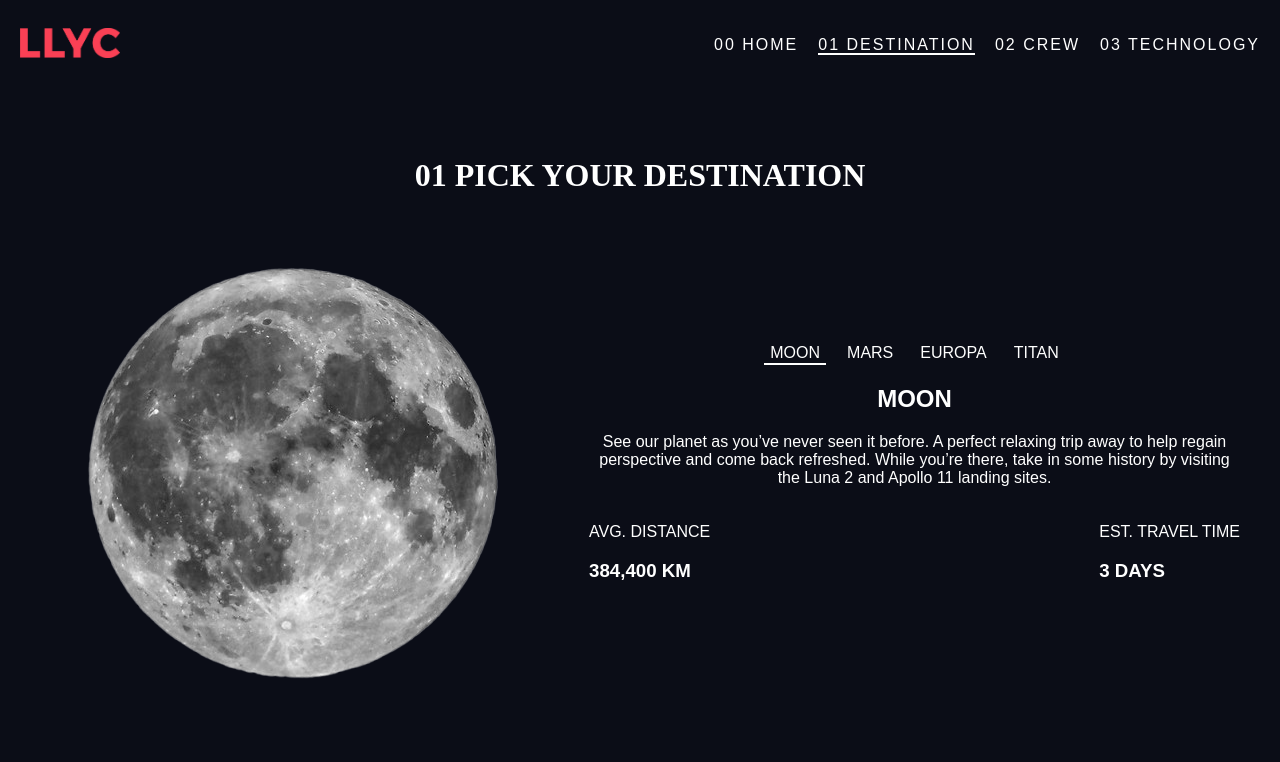
After one commit to bekersocialand/clara, a PHP site: page /index.php in a window 1280 px wide. The commit adds this page. Shown: the top 762 px of the page. Run offline with PHP 8.4, Linux system fonts and the light colour scheme; some web fonts are replaced.

Commit message:
add php files

```diff
--- /dev/null
+++ b/data.php
@@ -0,0 +1,31 @@
+<?php
+$destinations = [
+    'moon' => [
+        'name' => 'MOON',
+        'description' => 'See our planet as you’ve never seen it before. A perfect relaxing trip away to help regain perspective and come back refreshed. While you’re there, take in some history by visiting the Luna 2 and Apollo 11 landing sites.',
+        'avg_distance' => '384,400 KM',
+        'travel_time' => '3 DAYS',
+        'image' => 'media/moon.png',
+    ],
+    'mars' => [
+        'name' => 'MARS',
+        'description' => 'Don’t forget to pack your hiking boots. You’ll need them to tackle Olympus Mons, the tallest planetary mountain in our solar system. There’s also Valles Marineris, one of the largest canyons.',
+        'avg_distance' => '225 MIL. KM',
+        'travel_time' => '9 MONTHS',
+        'image' => 'media/mars.png',
+    ],
+    'europa' => [
+        'name' => 'EUROPA',
+        'description' => 'The smallest of the four Galilean moons orbiting Jupiter, Europa is a winter lover’s dream. With an icy surface, it’s perfect for skating or ice cave exploration.',
+        'avg_distance' => '628 MIL. KM',
+        'travel_time' => '6 YEARS',
+        'image' => 'media/europa.png',
+    ],
+    'titan' => [
+        'name' => 'TITAN',
+        'description' => 'The only moon known to have a dense atmosphere other than Earth, Titan is a home away from home (just a few million kilometers away!).',
+        'avg_distance' => '1.4 BIL. KM',
+        'travel_time' => '7 YEARS',
+        'image' => 'media/titan.png',
+    ]
+];
--- /dev/null
+++ b/index.php
@@ -0,0 +1,65 @@
+<?php
+require_once 'data.php';
+
+$selected = $_GET['destination'] ?? 'moon';
+$selected = array_key_exists($selected, $destinations) ? $selected : 'moon';
+$destination = $destinations[$selected];
+?>
+
+<!DOCTYPE html>
+<html lang="en">
+<head>
+    <meta charset="UTF-8">
+    <meta name="viewport" content="width=device-width, initial-scale=1.0">
+    <title>Space LLYC</title>
+    <link rel="stylesheet" href="styles.css">
+</head>
+<body>
+    <header class="main-header">
+        <div class="logo">
+            <img src="media/llyc.png" alt="Logo">
+        </div>
+        <nav class="nav-menu">
+            <ul>
+                <li><a href="#">00 HOME</a></li>
+                <li><a href="#" class="active">01 DESTINATION</a></li>
+                <li><a href="#">02 CREW</a></li>
+                <li><a href="#">03 TECHNOLOGY</a></li>
+            </ul>
+        </nav>
+    </header>
+    <main>
+        <section class="destination-section">
+            <h1>01 PICK YOUR DESTINATION</h1>
+            <div class="content">
+                <div class="image-container">
+                    <img src="<?php echo $destination['image']; ?>" alt="<?php echo htmlspecialchars($destination['name']); ?>">
+                </div>
+                <div class="info-container">
+                    <div class="tabs">
+                        <?php foreach ($destinations as $key => $data): ?>
+                            <a href="?destination=<?php echo $key; ?>">
+                                <button class="tab <?php echo $key === $selected ? 'active' : ''; ?>" data-destination="<?php echo $key; ?>">
+                                    <?php echo htmlspecialchars($data['name']); ?>
+                                </button>
+                            </a>
+                        <?php endforeach; ?>
+                    </div>
+                    <h2><?php echo htmlspecialchars($destination['name']); ?></h2>
+                    <p><?php echo htmlspecialchars($destination['description']); ?></p>
+                    <div class="details">
+                        <div>
+                            <p>AVG. DISTANCE</p>
+                            <h3><?php echo htmlspecialchars($destination['avg_distance']); ?></h3>
+                        </div>
+                        <div>
+                            <p>EST. TRAVEL TIME</p>
+                            <h3><?php echo htmlspecialchars($destination['travel_time']); ?></h3>
+                        </div>
+                    </div>
+                </div>
+            </div>
+        </section>
+    </main>
+</body>
+</html>
--- a/styles.css
+++ b/styles.css
@@ -1,4 +1,4 @@
-/* styles.css */
+@import url(https://db.onlinewebfonts.com/c/67821e7ef9a2952d6e7757a6cae5a826?family=Novecento+WideBold);
 body {
     margin: 0;
     font-family: 'Arial', sans-serif;
@@ -21,7 +21,6 @@ body {
     list-style: none;
     gap: 20px;
 }
-
 .nav-menu a {
     text-decoration: none;
     color: white;
@@ -52,6 +51,11 @@ body {
     border-radius: 50%;
 }
 
+.destination-section h1{
+    font-family: 'Novecento WideBold';
+    font-size: 2rem;
+}
+
 .info-container .tabs {
     display: flex;
     justify-content: center;
```
Also changed, not shown: index.html (deleted, +0 -56 lines), Desktop - Destination - C.png (deleted).
